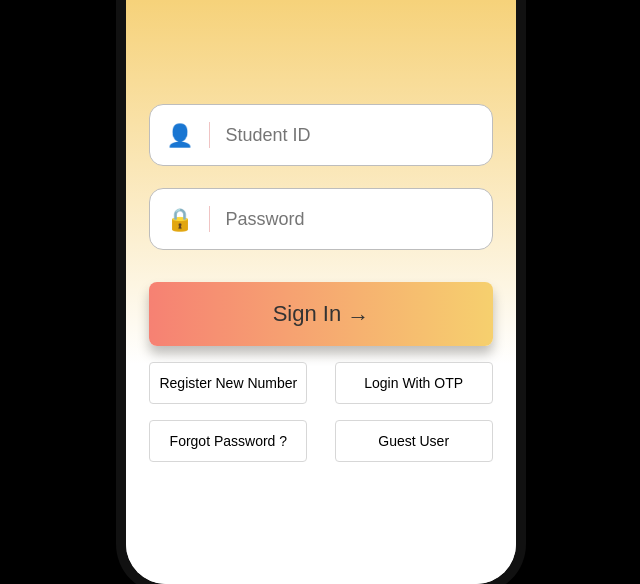
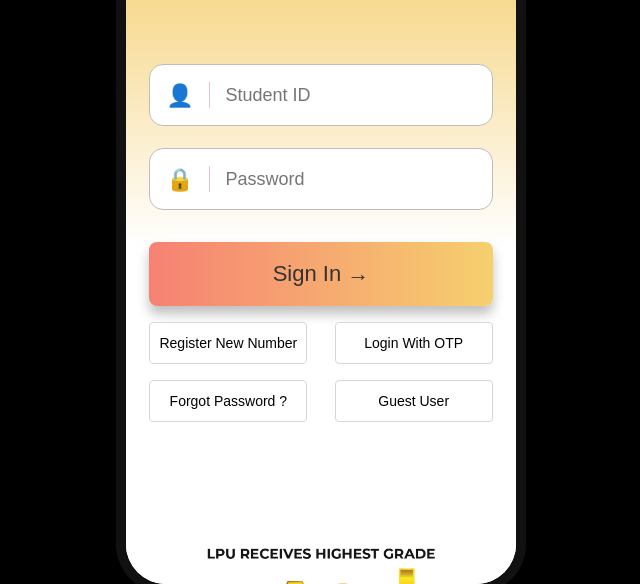
Before and after one commit to thotakarthik04/erp-clone, a website: page src/index.html in a window 1280 px wide. Shown: the part 260-844 px from the top of the page, without its empty margins (319-959 px from the left). Drawn offline with Linux system fonts and the light colour scheme.

Commit message:
fixed login structure2

```diff
--- a/src/index.html
+++ b/src/index.html
@@ -374,8 +374,8 @@
     background:#fff;
 }
 .login-bg{
-  min-height:100vh;
-  padding-top:40px;
+  height:100%;
+  overflow:hidden;
   background:
   linear-gradient(
     180deg,
```
